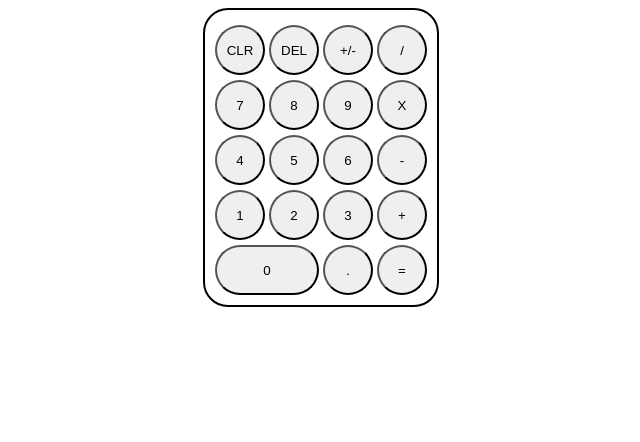
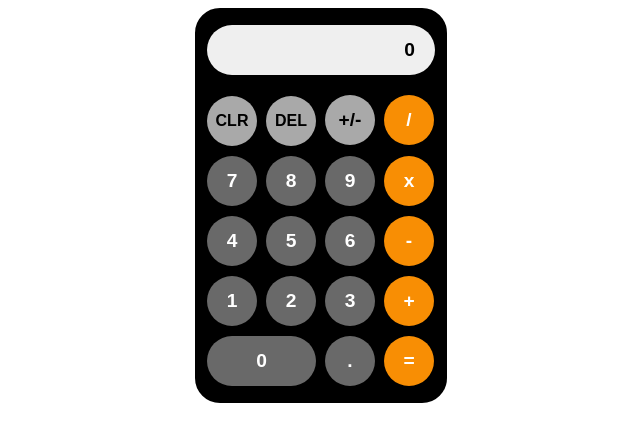
Before and after one commit to UTDesi/calculator, a plain HTML site: page index.html in a window 1280 px wide. Shown: the whole page, without its empty margins (319-959 px from the left). Drawn offline with Linux system fonts and the light colour scheme.

Commit message:
finished css & html

```diff
--- a/index.html
+++ b/index.html
@@ -10,7 +10,9 @@
     <body>
         <div id="calculator-body">
             <div id="calc-display">
-
+                <button id="display-btn">
+                    0
+                </button>
             </div>
             <div id="keypad">
                 <div id="row1" class="rows">
@@ -38,7 +40,7 @@
                         9
                     </button>
                     <button id="multiply" class="opr-btn">
-                        X
+                        x
                     </button>
                 </div>
                 <div id="row3" class="rows">
--- a/styles.css
+++ b/styles.css
@@ -9,24 +9,55 @@ body {
     border: 2px black solid;
     padding: 10px;
     border-radius: 25px;
-}
-
-#calc-dipslay {
-    width: 100%;
-    min-height: 50px;
-    border: 2px black solid;
+    background-color: black;
+    padding-bottom: 15px;
+    padding-top: 15px;
 }
 
 button {
     border-radius: 25px;
     width: 50px;
     height: 50px;
+    border-style: none;
+    margin-right: 5px;
+    font-weight: bolder;
+    font-size: larger;
 }
 
+#display-btn {
+    width: 228px;
+    text-align: right;
+    padding-right: 20px;
+    margin-bottom: 10px;
+}
+
+#divide, #multiply, #subtract, #add, #equal, #display-btn {
+    margin-right: 0px;
+}
+
+.opr-btn, .eql-btn{
+    background-color: rgb(248, 142, 4);
+    color: white;
+}
+
+#clear, #delete, #negate {
+    background-color: darkgray;
+}
+
+#clear, #delete {
+    font-size: medium;
+}
+
+.num-btn, #dot{
+    color: white;
+    background-color:dimgray
+}
+
+
 #zero-btn {
-    width: 104px;
+    width: 109px;
 }
 
 .rows {
-    padding-top: 5px;
+    margin-top: 10px;
 }
```
